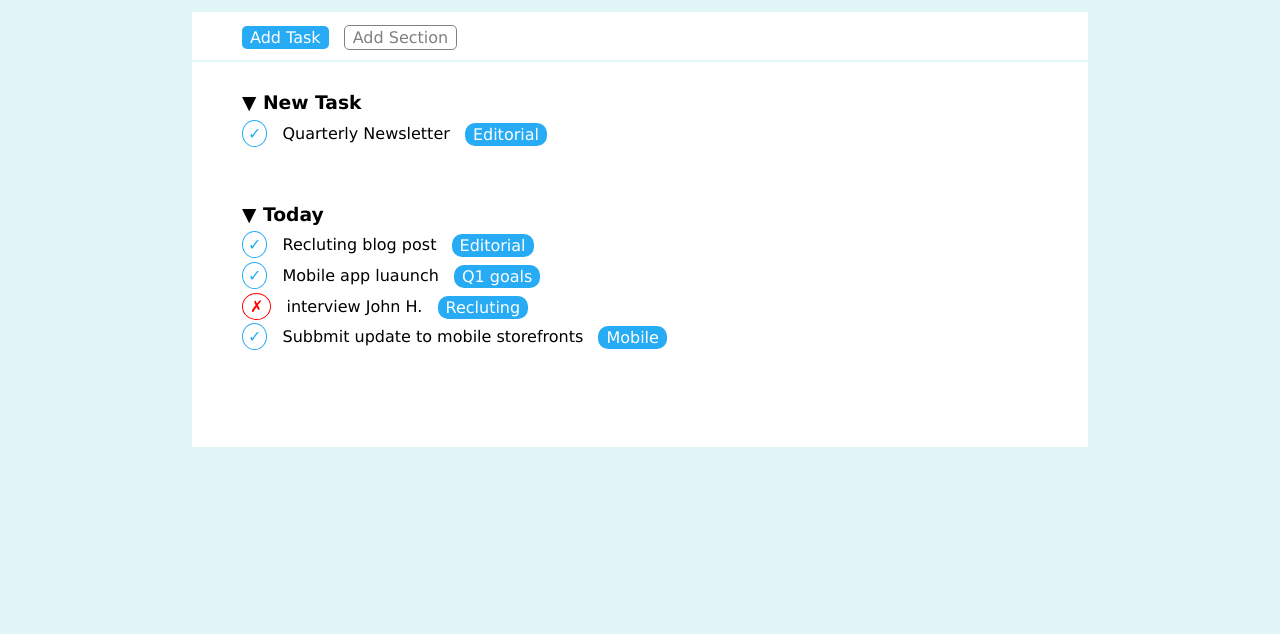
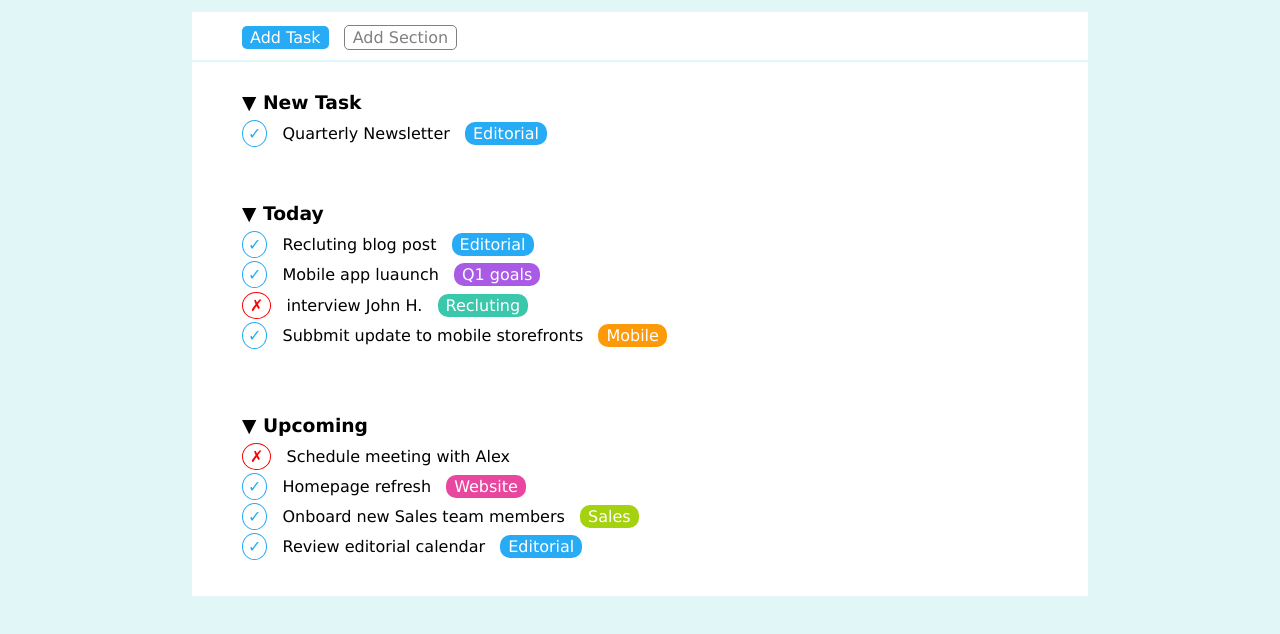
Before and after one commit to elefly13/html-css-toboolist, a plain HTML site: page index.html in a window 1280 px wide. Shown: the part 98-732 px from the top of the page. Drawn offline with Linux system fonts and the light colour scheme.

Commit message:
Esercizio Todoolist Terminato

```diff
--- a/css/style.css
+++ b/css/style.css
@@ -7,8 +7,6 @@
 }
 body{
     background-color: rgb(224, 246, 247);
-
-
 }
 
 /* stili header  */
@@ -40,8 +38,6 @@ div.contenitore-head{
     width: 70%;
     margin: 0 auto;
 
-
-
 }
 #contenitore-bottoni{
     width: 100%;
@@ -61,8 +57,6 @@ div.contenitore-head{
     border-radius: 5px;
     height: 30px;
 
-
-
 }
 #bottone-bianco{
     vertical-align: middle;
@@ -70,7 +64,6 @@ div.contenitore-head{
     margin-left: 10px;
     padding: 2px 8px;
     color: gray;
-
     border-radius: 5px;
     height: 30px;
 
@@ -92,8 +85,8 @@ section{
     margin-bottom: 10px;
     font-weight: 600;
 
-
 }
+/* icone  */
 .spunta{
     border: 1px solid rgb(38, 171, 244);
     border-radius: 50%;
@@ -107,15 +100,34 @@ section{
     background-color: white;
     padding: 3px 7px;
     color: red;
-
 }
+/* /icone  */
 
 .argomento{
     margin-left: 10px;
 }
-#pulsante{
+.bottone-main{
+    margin-left: 10px;
+    padding: 2px 8px;
+    color: white;
     border-radius: 10px;
-    margin-left: 10px;
-
 
 }
+#pulsante-blu{
+    background-color: rgb(38, 171, 244);
+}
+#pulsante-viola{
+    background-color: rgb(169, 91, 230);
+}
+#pulsante-verde{
+    background-color: rgb(59, 199, 171);
+}
+#pulsante-arancio{
+    background-color: rgb(252, 154, 10);
+}
+#pulsante-rosa{
+    background-color: rgb(232, 70, 159);
+}
+#pulsante-lime{
+    background-color: rgb(165, 210, 15);
+}
--- a/index.html
+++ b/index.html
@@ -11,7 +11,7 @@
     <!-- inizio header  -->
     <header>
         <div class="contenitore-head">
-            <img id="logo" src="img/logo copia.png" alt="logo Toboolist">
+            <img id="logo" src="img/logocopia.png" alt="logo Toboolist">
             <span id="testo-logo">Toboolist</span>
         </div>
 
@@ -34,7 +34,7 @@
             <div class="row">
                 <span class="spunta">&#10003;</span>
                 <span class="argomento">Quarterly Newsletter</span>
-                <span class="bottone-blu" id="pulsante">Editorial</span>
+                <span class="bottone-main" id="pulsante-blu">Editorial</span>
             </div>
 
         </section>
@@ -47,37 +47,65 @@
                 <div class="row">
                     <span class="spunta">&#10003;</span>
                     <span class="argomento">Recluting blog post</span>
-                    <span class="bottone-blu" id="pulsante">Editorial</span>
+                    <span class="bottone-main" id="pulsante-blu">Editorial</span>
                 </div>
             </div>
             <div class="spazio-righe">
                 <div class="row">
                     <span class="spunta">&#10003;</span>
                     <span class="argomento">Mobile app luaunch</span>
-                    <span class="bottone-blu" id="pulsante">Q1 goals</span>
+                    <span class="bottone-main" id="pulsante-viola">Q1 goals</span>
                 </div>
             </div>
             <div class="spazio-righe">
                 <div class="row">
                     <span class="croce">&cross;</span>
                     <span class="argomento">interview John H.</span>
-                    <span class="bottone-blu" id="pulsante">Recluting</span>
+                    <span class="bottone-main" id="pulsante-verde">Recluting</span>
                 </div>
             </div>
             <div class="spazio-righe">
                 <div class="row">
                     <span class="spunta">&#10003;</span>
                     <span class="argomento">Subbmit update to mobile storefronts</span>
-                    <span class="bottone-blu" id="pulsante">Mobile</span>
+                    <span class="bottone-main" id="pulsante-arancio">Mobile</span>
                 </div>
             </div>
-
-
         </section>
         <!-- /seconda sezione today  -->
 
         <!-- terza sezione upcoming  -->
-        <section></section>
+        <section>
+            <h3 class="titolo-sezione">&#9660; Upcoming</h3>
+            <div class="spazio-righe">
+                <div class="row">
+                    <span class="croce">&cross;</span>
+                    <span class="argomento">Schedule meeting with Alex</span>
+                </div>
+            </div>
+            <div class="spazio-righe">
+                <div class="row">
+                    <span class="spunta">&#10003;</span>
+                    <span class="argomento">Homepage refresh</span>
+                    <span class="bottone-main" id="pulsante-rosa">Website</span>
+                </div>
+            </div>
+            <div class="spazio-righe">
+                <div class="row">
+                    <span class="spunta">&#10003;</span>
+                    <span class="argomento">Onboard new Sales team members</span>
+                    <span class="bottone-main" id="pulsante-lime">Sales</span>
+                </div>
+            </div>
+            <div class="spazio-righe">
+                <div class="row">
+                    <span class="spunta">&#10003;</span>
+                    <span class="argomento">Review editorial calendar</span>
+                    <span class="bottone-main" id="pulsante-blu">Editorial</span>
+                </div>
+            </div>
+
+        </section>
         <!-- /terza sezione upcoming  -->
         <!-- fine main body  -->
     </main>
```
Also changed, not shown: img/logocopia.png (renamed from img/logo copia.png).
